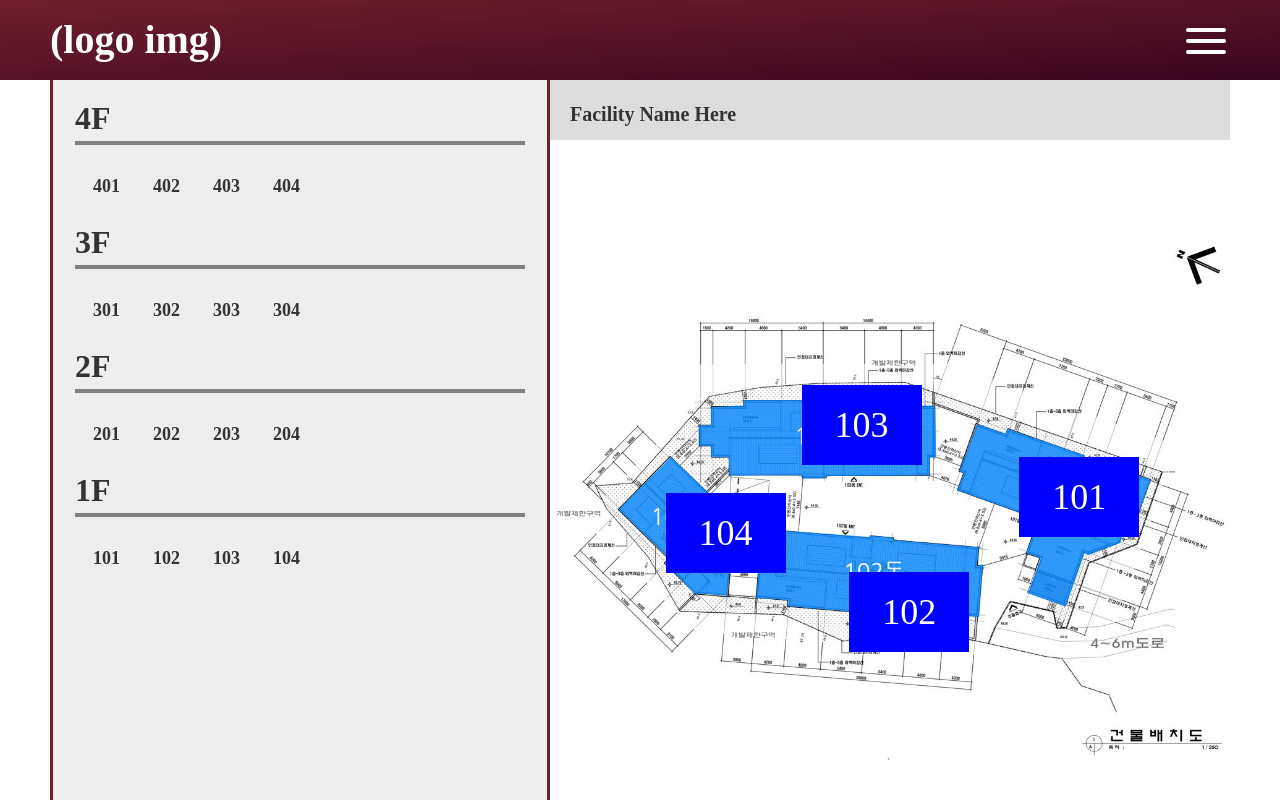
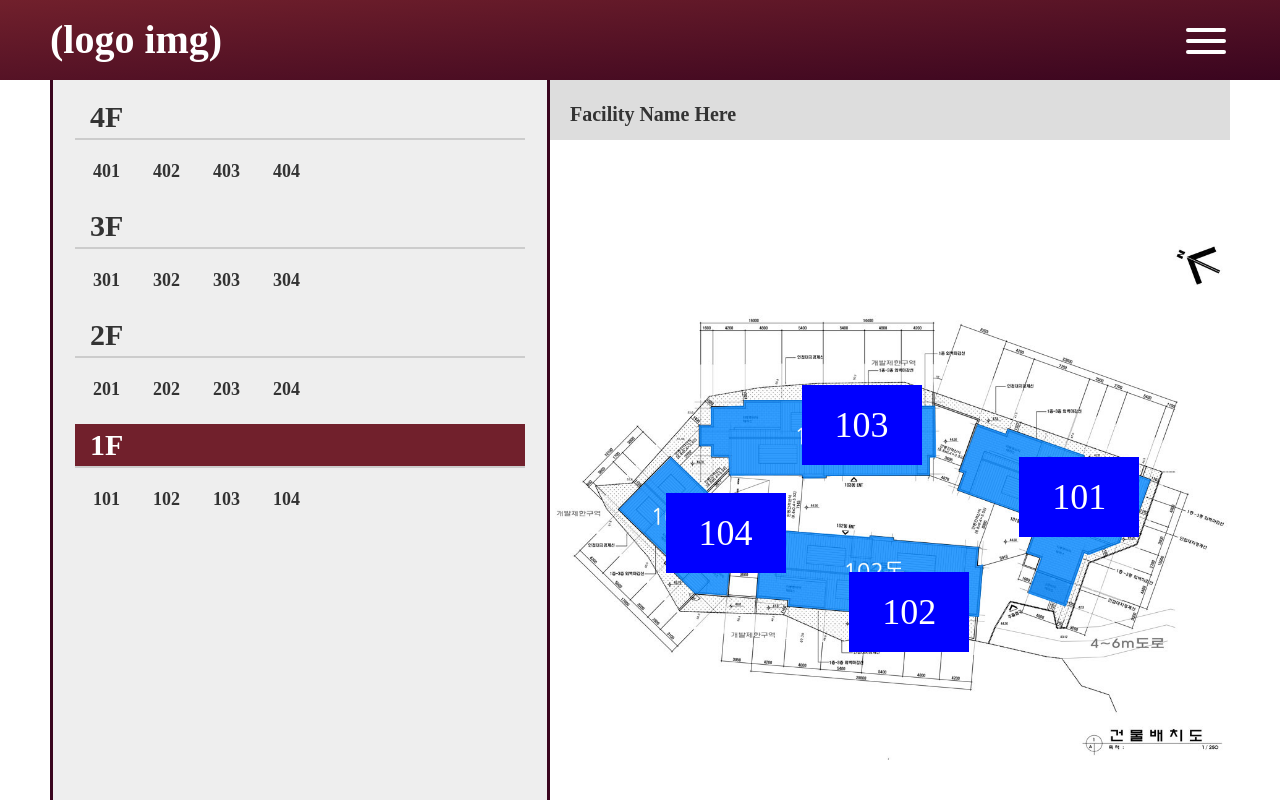
Before and after one commit to juunie-roh/KWU-Kampus-Front, a plain HTML site: page pages/detail_example.html in a window 1280 px wide. Both pictures are taken after a click on the element "1F". Drawn offline with Linux system fonts and the light colour scheme.

Commit message:
detail #floors li item active 표시 추가

```diff
--- a/css/layout.css
+++ b/css/layout.css
@@ -201,8 +201,8 @@ ul>li { padding: 0.5em 1em; }
 #detail .text-wrap {
   width: 500px; height: 100%;
   background-color: #eee;
-  border-right: 3px solid var(--light-bg);
-  border-left: 3px solid var(--light-bg);
+  border-right: 3px solid var(--main-color);
+  border-left: 3px solid var(--main-color);
   overflow-y: auto;
 }
 
@@ -216,22 +216,30 @@ ul>li { padding: 0.5em 1em; }
 #floors>li {
   width: 100%; height: auto;
   overflow: hidden;
-  cursor: pointer;
 }
 
 #floors span.floor-title {
   display: block;
-  margin-bottom: 20px;
-  border-bottom: 4px solid gray;
-  font-size: 32px;
+  margin-bottom: 10px;
+  border-bottom: 2px solid #ccc;
+  font-size: 30px;
   font-weight: 600;
+  text-indent: 0.5em;
+  cursor: pointer;
+}
+#floors li.active span.floor-title {
+  background: var(--light-bg);
+  color: #fff;
 }
 
 #rooms {
   display: flex; flex-wrap: wrap;
   width: 100%; height: auto;
   overflow: hidden;
+  pointer-events: none;
+  cursor: normal;
 }
+#floors li.active #rooms { pointer-events: all; cursor: pointer; }
 
 #rooms>li {
   width: 60px;
@@ -289,6 +297,11 @@ ul>li { padding: 0.5em 1em; }
   transform: translateY(-30px);
   transition: all 0.5s;
 }
+.roomNum .desc.active {
+  pointer-events: all;
+  opacity: 1;
+  transform: translateY(0);
+}
 .desc::before {
   content: '';
   position: absolute;
--- a/js/detail-example.js
+++ b/js/detail-example.js
@@ -1,6 +1,5 @@
 const floorList = document.getElementById('floors');
 const roomNums = document.querySelectorAll('#detail .img-wrap .roomNum');
-const floorDefaultHeight = 80;
 
 const receivedFloorCount = 4;
 const receivedRoomCount = 4;
@@ -8,18 +7,15 @@ const setFloorText = (floorCount, roomCount) => {
     for (let i = 0; i < floorCount; ++i) {
         const liFloor = document.createElement('li');
         const div = document.createElement('div');
+        const span = document.createElement('span');
+
         div.className = 'text';
-        const span = document.createElement('span');
         span.className = 'floor-title';
         span.innerText = `${i + 1}F`;
-        // const dt = document.createElement('dt');
-        // dt.className = 'floor-title';
-        // dt.innerText = `${i + 1}F`
-        // floorList.appendChild(dt);
+
         div.appendChild(span);
-        // console.log(div);
         liFloor.appendChild(div);
-        // const dl = document.createElemene('dl');
+
         const ul = document.createElement('ul');
         ul.setAttribute('id', 'rooms');
         for (let j = 0; j < roomCount; j++) {
@@ -27,13 +23,9 @@ const setFloorText = (floorCount, roomCount) => {
             liRoom.innerText = `${i + 1}0${j + 1}`;
             ul.appendChild(liRoom);
         }
-        // console.log(ul);
+
         liFloor.appendChild(ul);
-
-        // console.log(liFloor);
         floorList.appendChild(liFloor);
-        // dl.appendChild(ul);
-        // floorList.appendChild(dl);
     }
 }
 
@@ -75,28 +67,22 @@ let prevElement = undefined;
 let prevDesc = undefined;
 const floors = document.querySelectorAll('#floors>li');
 floors.forEach((floor, i) => {
+    // 1층을 Default로 보여줌
+    if (i === 0) floor.classList.add('active');
+
     const floorTitle = floor.querySelector('.floor-title');
     floorTitle.addEventListener('click', e => {
         e.preventDefault();
-        const roomsHeight = floor.querySelector('#rooms').clientHeight;
-        if (prevDesc) { prevDesc.removeAttribute('style'); }
-
-        // active 되어있다면 제거하고 종료
-        if (floor.classList.contains('active')) {
-            floor.classList.remove('active');
-            // floor.style.height = floorDefaultHeight + 'px';
-            return;
-        }
+        if (prevDesc) { prevDesc.classList.remove('active'); }
 
         // 한 층만 표시하기 위해서 활성화되었던 element를 저장하고,
         // 다른 element 클릭 시 저장한 이전 element를 비활성화
         if (prevElement) {
             prevElement.classList.remove('active');
-            // prevElement.style.height = floorDefaultHeight + 'px';
         }
 
         // 선택한 층에 따라 표시되는 호수(방 번호) 변경
-        floor.classList.toggle('active');
+        floor.classList.add('active');
         const fl = receivedFloorList[i];
         roomNums.forEach((rn, j) => {
             rn.querySelector('span').innerText = `${fl[j]}`;
@@ -104,22 +90,16 @@ floors.forEach((floor, i) => {
         });
 
         rooms = floor.querySelectorAll('#rooms li');
-        // console.log(rooms);
-
         rooms.forEach((room, idx) => {
-
             room.addEventListener('click', () => {
-                if (prevDesc) { prevDesc.removeAttribute('style'); }
+                if (prevDesc) { prevDesc.classList.remove('active'); }
 
                 const desc = roomNums[idx].querySelector('.desc');
-                desc.style.opacity = '1';
-                desc.style.transform = 'translateY(0)';
-                desc.style.pointerEvents = 'all';
-
+                desc.classList.add('active');
                 prevDesc = desc;
             })
-        })
+        });
+
         prevElement = floor;
-        // floor.style.height = floorDefaultHeight + roomsHeight + 18 + 'px';
     })
 });
```
